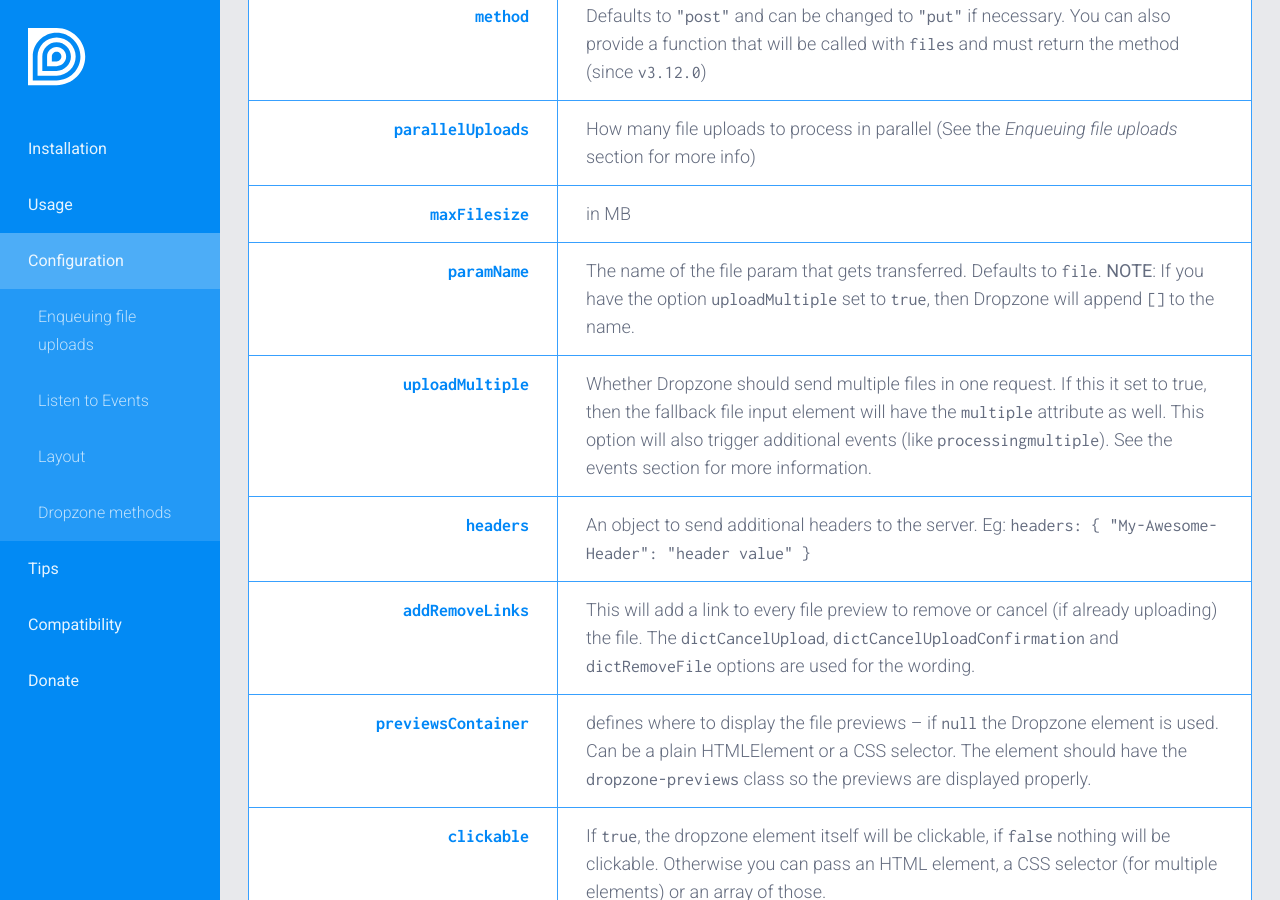
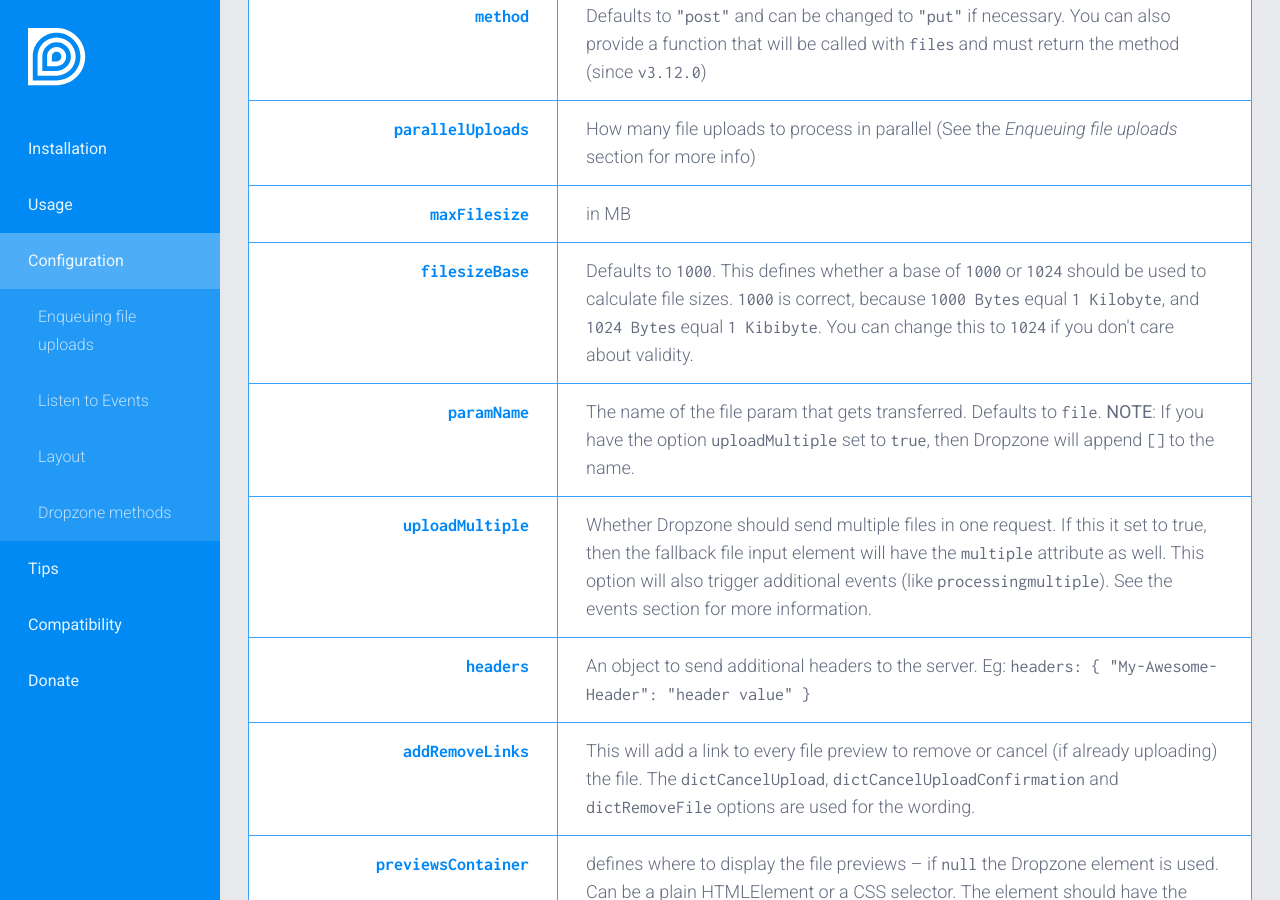
Before and after one commit to dropzone/dropzone, a Jekyll site: the page built from new.md, in a window 1280 px wide and 900 px high, scrolled down 8405 px. Built offline with Jekyll 4.4.1, drawn with Linux system fonts in a browser that asks for light colours.

Commit message:
feat: add filesizeBase config info

```diff
--- a/_includes/configuration-options.html
+++ b/_includes/configuration-options.html
@@ -39,9 +39,21 @@
       <td><code>maxFilesize</code></td>
       <td>in MB</td>
     </tr><tr>
+
+      <td><code>filesizeBase</code></td>
+      <td>
+        Defaults to <code>1000</code>. This defines whether a base of
+        <code>1000</code> or <code>1024</code> should be used to calculate
+        file sizes. <code>1000</code> is correct, because <code>1000 Bytes</code>
+        equal <code>1 Kilobyte</code>, and <code>1024 Bytes</code> equal
+        <code>1 Kibibyte</code>. You can change this to <code>1024</code> if
+        you don't care about validity.
+      </td>
+
+    </tr><tr>
+
       <td><code>paramName</code></td>
       <td>
-
         The name of the file param that gets transferred. Defaults to
         <code>file</code>. <strong>NOTE</strong>: If you have the option
         <code>uploadMultiple</code> set to <code>true</code>, then
```
